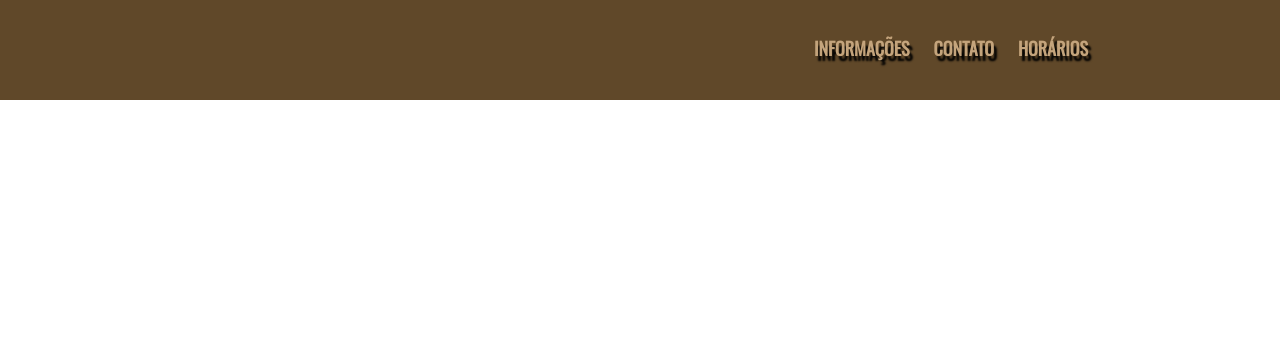
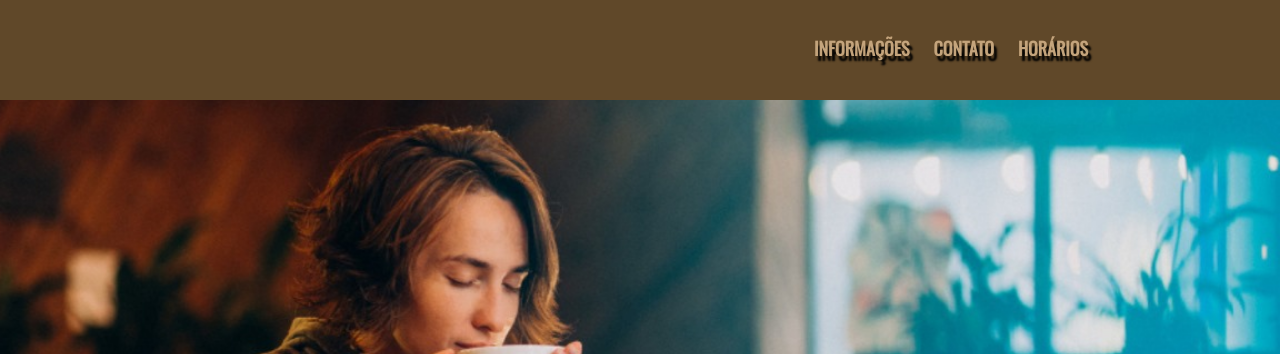
Before and after one commit to Rael44/Sites, a plain HTML site: page index.html in a window 1280 px wide. Shown: the top 354 px of the page. Drawn offline with nearby package versions, Linux system fonts and the light colour scheme.

Commit message:
Update style.css

```diff
--- a/style.css
+++ b/style.css
@@ -18,7 +18,7 @@
 .container {
     /* width: 100%; */
     height: 100vh;
-    background-image: url(./parallax-imagem1.png);
+    background-image: url(./parallax-imagem1.jpg);
     background-position: center;
     background-size: cover;
     background-attachment: fixed;
```
